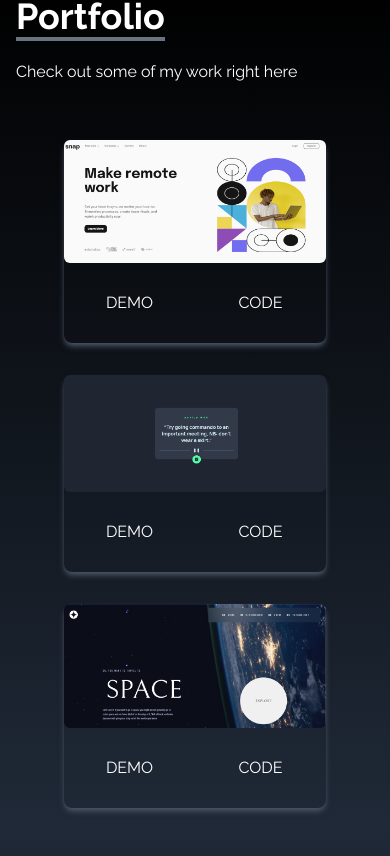
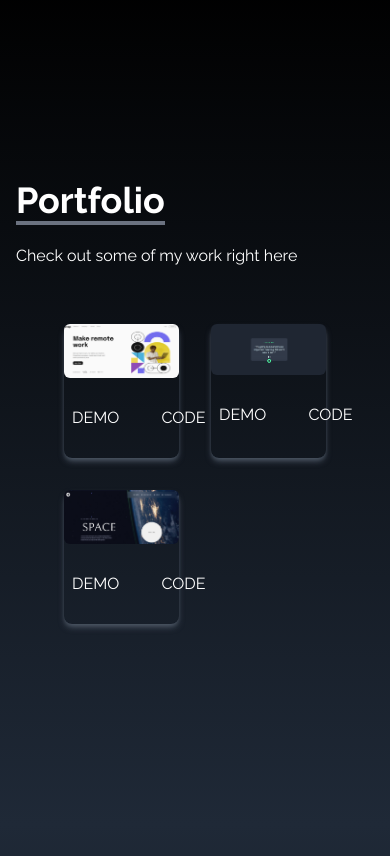
Before and after one commit to theonlylooker/tailwind-portfolio, a React (Create React App) app: page / in a window 390 px wide. Shown: the part 1708-2564 px from the top of the page. Built offline with nearby package versions, Linux system fonts and the light colour scheme.

Commit message:
portfolio bug solved

```diff
--- a/src/components/Portfolio.tsx
+++ b/src/components/Portfolio.tsx
@@ -35,7 +35,7 @@
           title="Portfolio"
           subtitle="Check out some of my work right here"
         />
-        <div className="grid sm:grid-cols-2 md:grid-cols-3 gap-8 px-12 sm:px-0">
+        <div className="grid grid-cols-2 md:grid-cols-3 gap-8 px-12 sm:px-0 ">
           {portfolioWorks &&
             portfolioWorks.map(({ id, src, demo, code }) => (
               <GridItem
```
